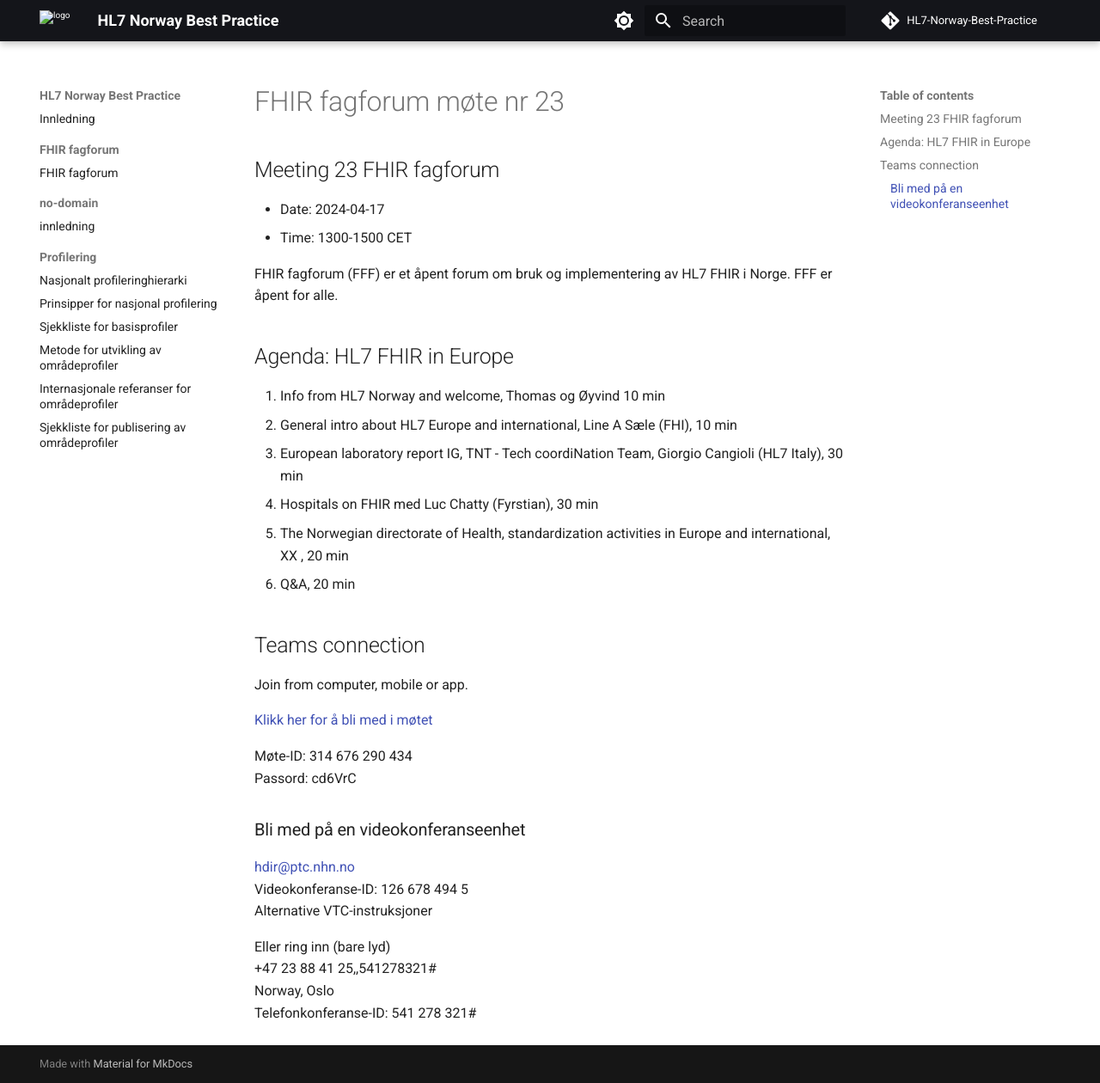
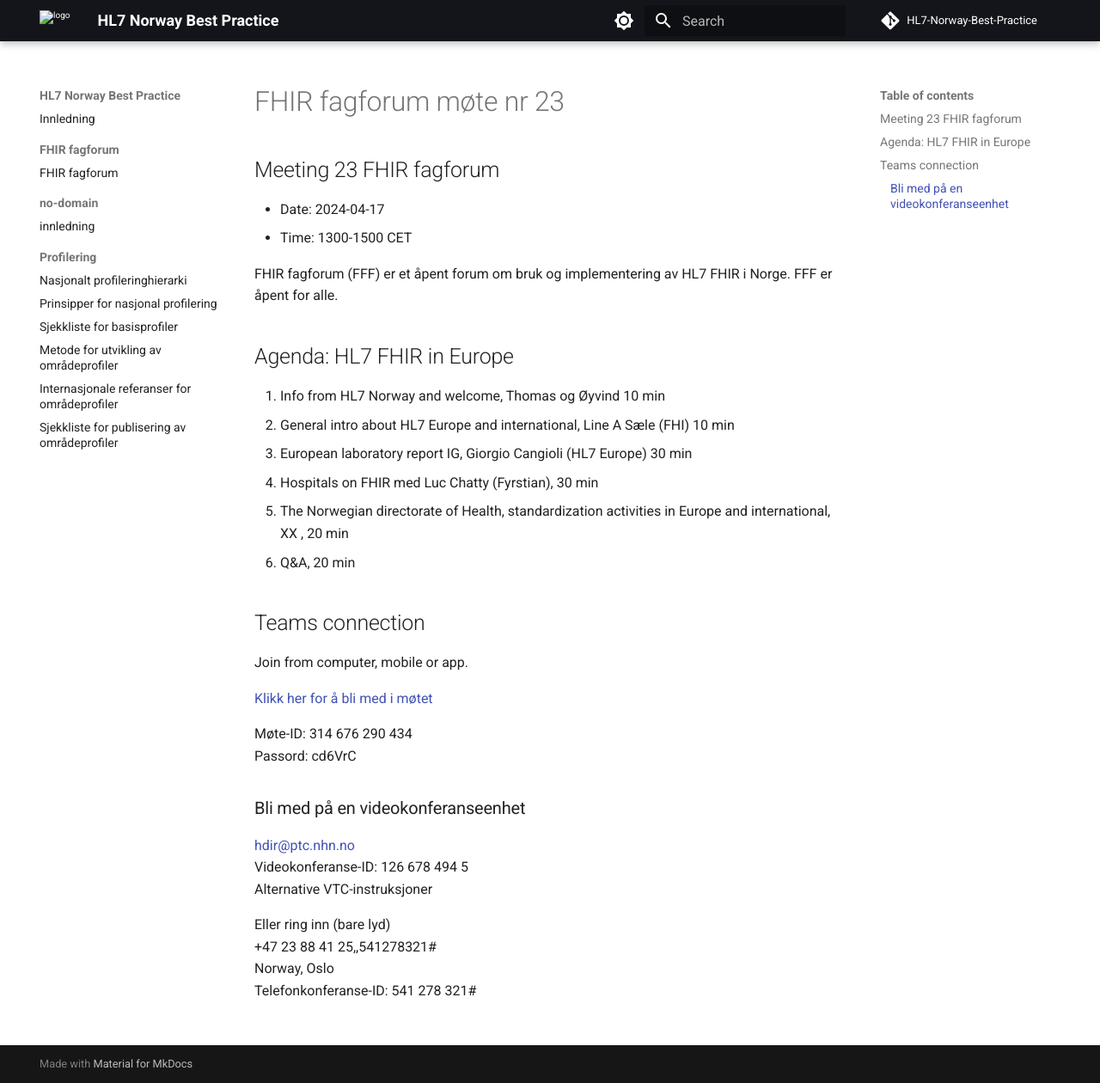
Before and after one commit to HL7Norway/best-practice, an MkDocs documentation site: the page built from docs/FHIR-faglig-forum/_agenda/2024-04-17-agenda.md, in a window 1280 px wide and 1260 px high. Shown: the whole window at 86% size. Built offline with MkDocs 1.6.1 and Material for MkDocs 9.7.7, drawn with Linux system fonts in a browser that asks for light colours; comment, search, counter and statistics services are not loaded.

Commit message:
update GC

```diff
--- a/docs/FHIR-faglig-forum/_agenda/2024-04-17-agenda.md
+++ b/docs/FHIR-faglig-forum/_agenda/2024-04-17-agenda.md
@@ -16,8 +16,8 @@
 ## Agenda: HL7 FHIR in Europe
 
 1. Info from HL7 Norway and welcome, Thomas og Øyvind 10 min
-1. General intro about HL7 Europe and international, Line A Sæle (FHI), 10 min
-1. European laboratory report IG, TNT - Tech coordiNation Team, Giorgio Cangioli (HL7 Italy), 30 min
+1. General intro about HL7 Europe and international, Line A Sæle (FHI) 10 min
+1. European laboratory report IG, Giorgio Cangioli (HL7 Europe) 30 min
 1. Hospitals on FHIR med Luc Chatty (Fyrstian), 30 min
 1. The Norwegian directorate of Health, standardization activities in Europe and international, XX , 20 min
 1. Q&A, 20 min
```
